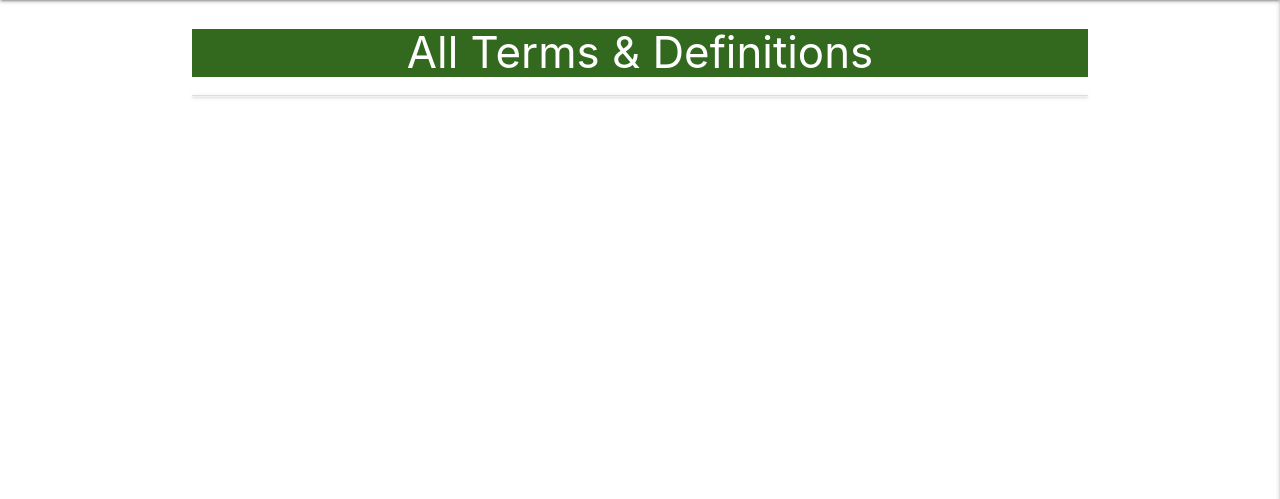
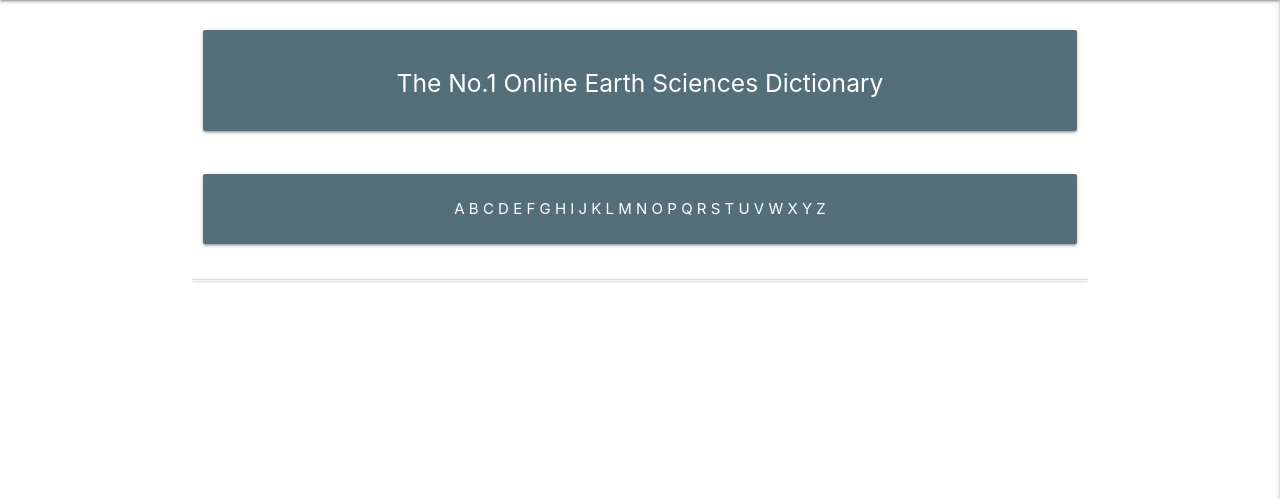
Before and after one commit to sruss07/MS03-Geodictionary, a Flask app: page / in a window 1280 px wide. Shown: the part 64-563 px from the top of the page. Run offline with Flask 2, Linux system fonts and the light colour scheme; data that the repository does not hold is empty; some libraries are stand-ins or nearby versions.

Commit message:
added heading and alphabet links

```diff
--- a/templates/terms.html
+++ b/templates/terms.html
@@ -1,7 +1,52 @@
 {% extends "base.html" %}
 {% block content %}
+<br>
+<!--Home page heading-->
+<div class="row">
+    <div class="col s12">
+        <div class="card blue-grey darken-1">
+            <div class="card-content white-text">
+                <h5 class="center-align">The No.1 Online Earth Sciences Dictionary</h5>
+            </div>
+        </div>
+    </div>
+</div>
 
-<h3 class="white-text light-green darken-4 center-align">All Terms & Definitions</h3>
+<!--Alphabet links-->
+<div class="row alphabet">
+    <div class="col s12">
+        <div class="card blue-grey darken-1">
+            <div class="card-content white-text center-align section table-of contents">
+                <a href="#a" class="white-text">A </a>
+                <a href="#b" class="white-text">B </a>
+                <a href="#c" class="white-text">C </a>
+                <a href="#d" class="white-text">D </a>
+                <a href="#e" class="white-text">E </a>
+                <a href="#f" class="white-text">F </a>
+                <a href="#g" class="white-text">G </a>
+                <a href="#h" class="white-text">H </a>
+                <a href="#i" class="white-text">I </a>
+                <a href="#j" class="white-text">J </a>
+                <a href="#k" class="white-text">K </a>
+                <a href="#l" class="white-text">L </a>
+                <a href="#m" class="white-text">M </a>
+                <a href="#n" class="white-text">N </a>
+                <a href="#o" class="white-text">O </a>
+                <a href="#p" class="white-text">P </a>
+                <a href="#q" class="white-text">Q </a>
+                <a href="#r" class="white-text">R </a>
+                <a href="#s" class="white-text">S </a>
+                <a href="#t" class="white-text">T </a>
+                <a href="#u" class="white-text">U </a>
+                <a href="#v" class="white-text">V </a>
+                <a href="#w" class="white-text">W </a>
+                <a href="#x" class="white-text">X </a>
+                <a href="#y" class="white-text">Y </a>
+                <a href="#z" class="white-text">Z </a>
+            </div>
+        </div>
+    </div>
+</div>
 
     <ul class="collapsible">
         {% for term in geoTerms %}
```
